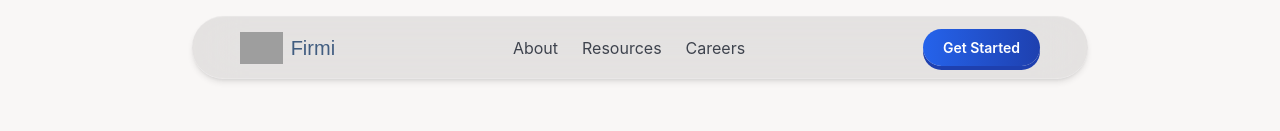
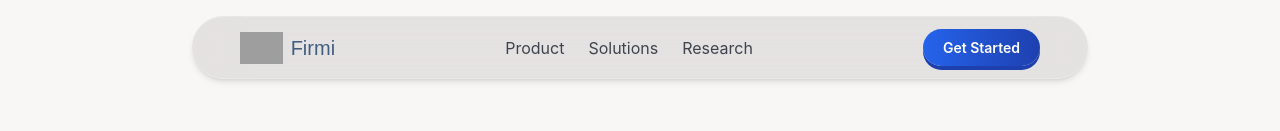
Before and after one commit to Tarunchintakunta/landing_page, a React (Vite) app: page / in a window 1280 px wide. Shown: the top 131 px of the page. Built offline with nearby package versions, Linux system fonts and the light colour scheme; grey boxes are pictures that could not be loaded; a web font is replaced by a local one.

Commit message:
Update navigation links to Product, Solutions, and Research

```diff
--- a/src/components/Navbar.jsx
+++ b/src/components/Navbar.jsx
@@ -44,10 +44,10 @@ const Navbar = () => {
         </div>
 
         <div className="hidden md:flex items-center space-x-6 mx-8">
-          <a href="#about" className="text-tertiary hover:text-primary transition-colors">About</a>
-          <a href="#resources" className="text-tertiary hover:text-primary transition-colors">Resources</a>
+          <a href="#about" className="text-tertiary hover:text-primary transition-colors">Product</a>
+          <a href="#resources" className="text-tertiary hover:text-primary transition-colors">Solutions</a>
           {/* <a href="#pricing" className="text-tertiary hover:text-primary transition-colors">Pricing</a> */}
-          <a href="#careers" className="text-tertiary hover:text-primary transition-colors">Careers</a>
+          <a href="#careers" className="text-tertiary hover:text-primary transition-colors">Research</a>
         </div>
 
         <button className="relative px-5 py-2 text-[14px] font-semibold text-white rounded-full bg-gradient-to-r from-blue-600 to-blue-800 transform hover:-translate-y-0.5 active:translate-y-0.5 transition-all duration-200 shadow-[0_4px_0_rgb(30,64,175)] hover:shadow-[0_5px_0_rgb(30,64,175)] active:shadow-[0_2px_0_rgb(30,64,175)]">
```
